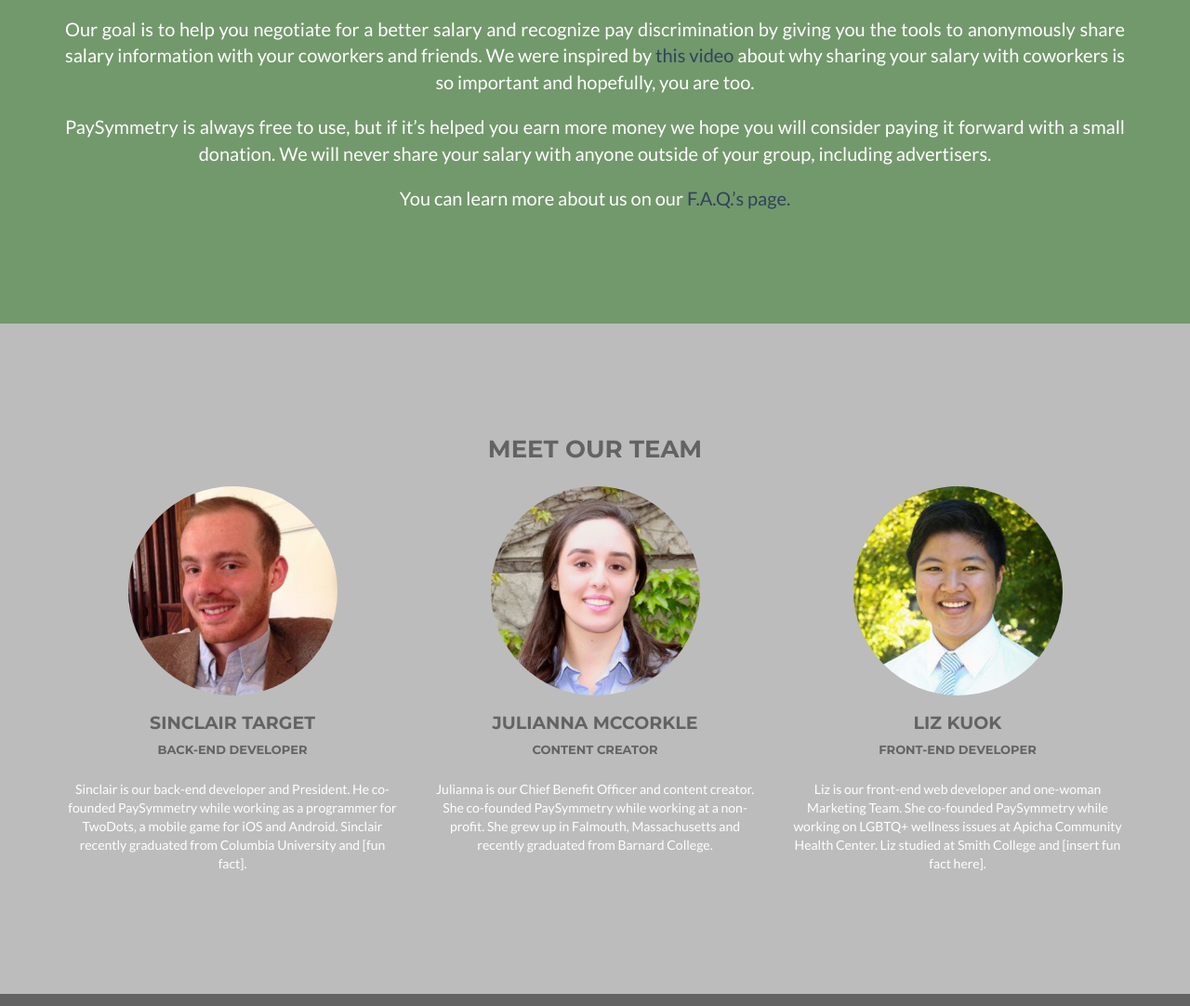
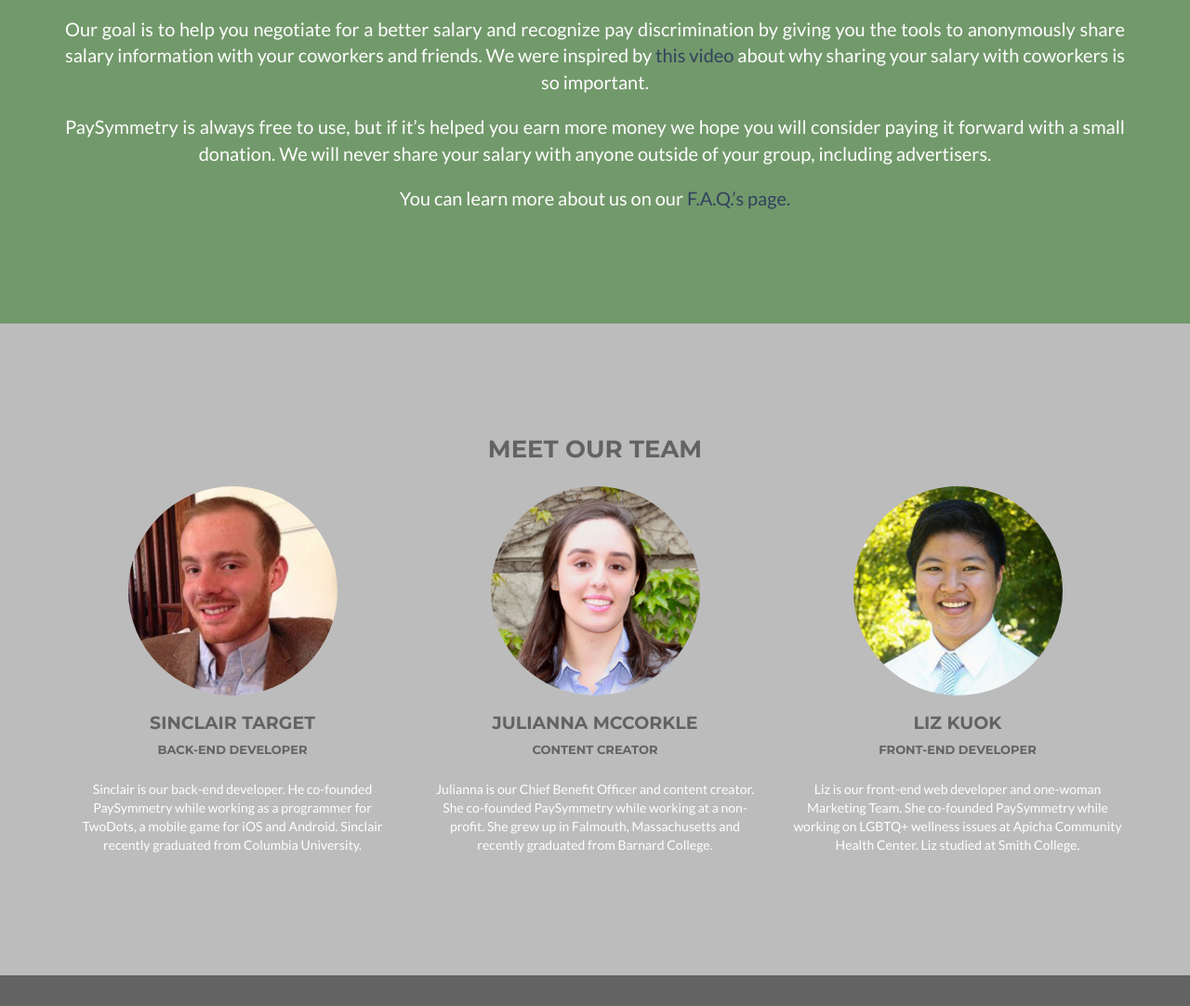
Before and after one commit to elliotkuok/paysymmetry-landing, a plain HTML site: page about.html in a window 1280 px wide. Shown: the part 218-1300 px from the top of the page at 93% size. Drawn offline with nearby package versions, Linux system fonts and the light colour scheme.

Commit message:
Tweak bios.

```diff
--- a/about.html
+++ b/about.html
@@ -75,7 +75,7 @@
     <header class="success" id="about">
             <div class="container">
                 <h3 class="green-background">About Us</h3>
-                <p class="green-background center-justified">Our goal is to help you negotiate for a better salary and recognize pay discrimination by giving you the tools to anonymously share salary information with your coworkers and friends. We were inspired by <a href="https://www.youtube.com/watch?v=7xH7eGFuSYI">this video</a> about why sharing your salary with coworkers is so important and hopefully, you are too.</p>
+                <p class="green-background center-justified">Our goal is to help you negotiate for a better salary and recognize pay discrimination by giving you the tools to anonymously share salary information with your coworkers and friends. We were inspired by <a href="https://www.youtube.com/watch?v=7xH7eGFuSYI">this video</a> about why sharing your salary with coworkers is so important.</p>
 
                 <p class="center-justified">PaySymmetry is always free to use, but if it’s helped you earn more money we hope you will consider paying it forward with a small donation. We will never share your salary with anyone outside of your group, including advertisers. </p>
 
@@ -96,7 +96,7 @@
                     <img class="img-circle" src="img/facts/sinclair.png" class="img-responsive" alt="">
                     <h4>Sinclair Target</h4>
                     <h6>Back-end Developer</h6>
-                    <p>Sinclair is our back-end developer and President. He co-founded PaySymmetry while working as a programmer for TwoDots, a mobile game for iOS and Android. Sinclair recently graduated from Columbia University and [fun fact]. </p>
+                    <p>Sinclair is our back-end developer. He co-founded PaySymmetry while working as a programmer for TwoDots, a mobile game for iOS and Android. Sinclair recently graduated from Columbia University.</p>
                 </div>
                 <div class="col-sm-4 team-item text-center">
                     <img class="img-circle" src="img/facts/julianna.png" class="img-responsive" alt="">
@@ -108,7 +108,7 @@
                     <img class="img-circle" src="img/facts/liz.png" class="img-responsive" alt="">
                     <h4>Liz Kuok</h4>
                     <h6>Front-end Developer</h6>
-                    <p>Liz is our front-end web developer and one-woman Marketing Team. She co-founded PaySymmetry while working on LGBTQ+ wellness issues at Apicha Community Health Center. Liz studied at Smith College and [insert fun fact here].</p>
+                    <p>Liz is our front-end web developer and one-woman Marketing Team. She co-founded PaySymmetry while working on LGBTQ+ wellness issues at Apicha Community Health Center. Liz studied at Smith College.</p>
                 </div>
             </div>
         </div>
```
